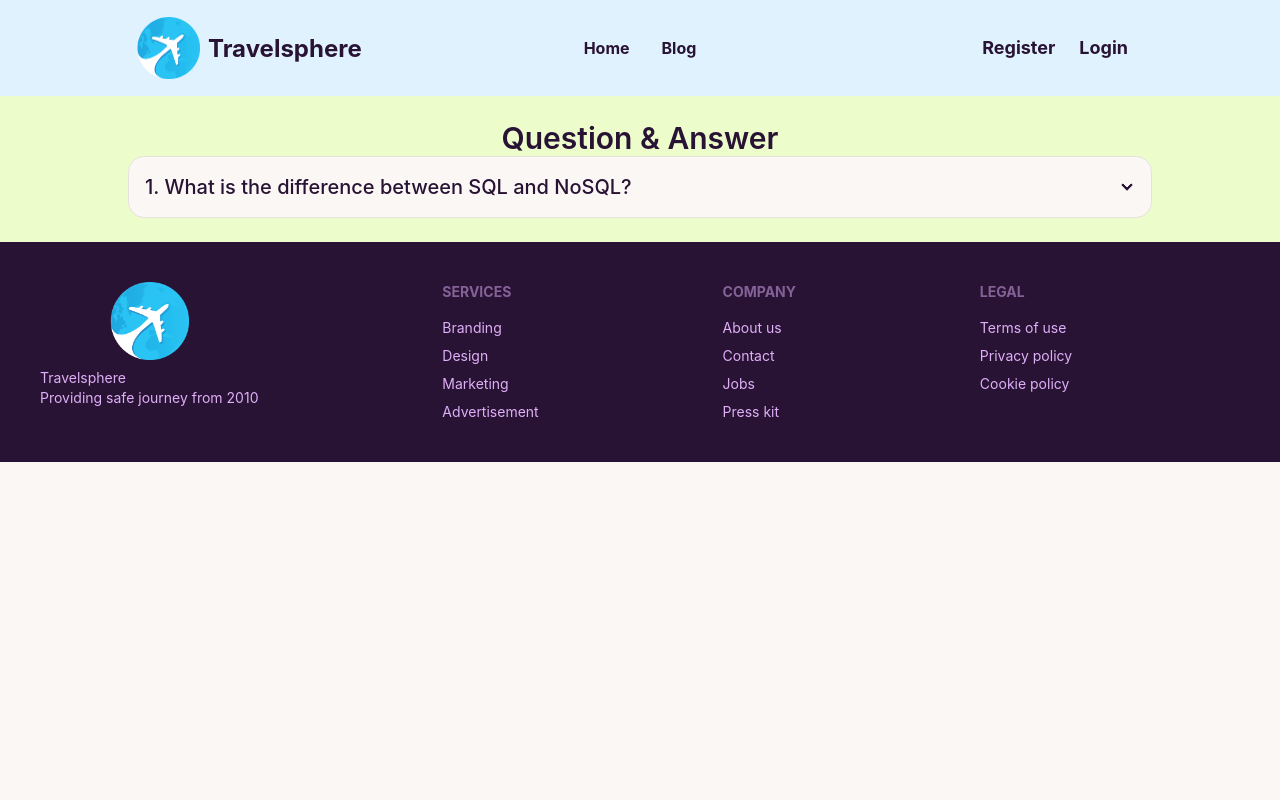
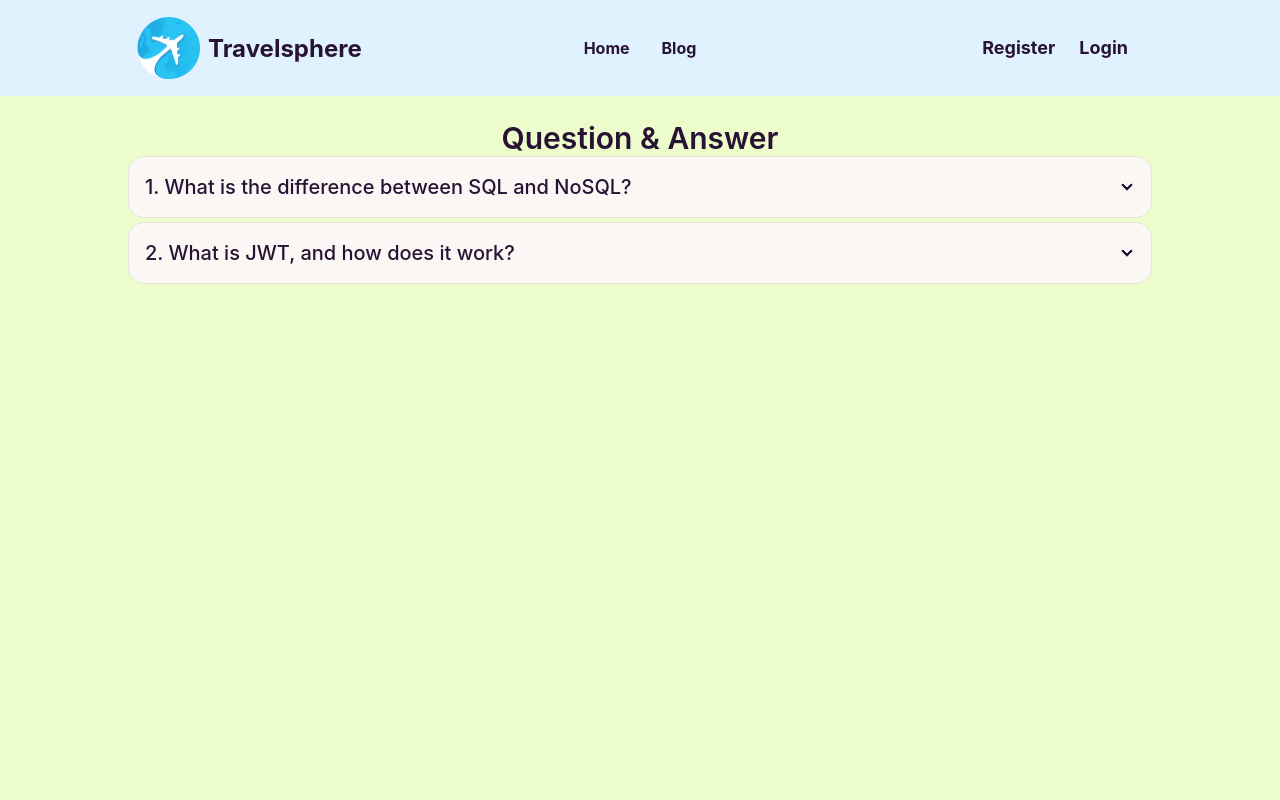
Before and after one commit to yeasin44/travelsphere, a React (Create React App) app: page /blog in a window 1280 px wide. Shown: the top 800 px of the page. Built offline with nearby package versions, Linux system fonts and the light colour scheme; no server answers.

Commit message:
second question added

```diff
--- a/src/components/Blog/Blog.js
+++ b/src/components/Blog/Blog.js
@@ -2,7 +2,7 @@ import React from "react";
 
 const Blog = () => {
   return (
-    <div className=" p-6 bg-lime-100">
+    <div className=" p-6 bg-lime-100 h-screen">
       <div className="max-w-screen-lg mx-auto">
         <h2 className="text-center text-3xl font-semibold">
           Question & Answer
@@ -16,11 +16,35 @@ const Blog = () => {
           </div>
           <div className="collapse-content">
             <p>
-              ANS: SQL is the programming language used to interface with
-              relational databases. (Relational databases model data as records
-              in rows and tables with logical links between them). NoSQL is a
-              class of DBMs that are non-relational and generally do not use
-              SQL.
+              <span className="font-semibold">Ans:</span> SQL is the programming
+              language used to interface with relational databases. (Relational
+              databases model data as records in rows and tables with logical
+              links between them). NoSQL is a class of DBMs that are
+              non-relational and generally do not use SQL.
+            </p>
+          </div>
+        </div>
+        <div
+          tabIndex={0}
+          className="collapse collapse-arrow border border-base-300 bg-base-100 rounded-box mt-1"
+        >
+          <div className="collapse-title text-xl font-medium">
+            2. What is JWT, and how does it work?
+          </div>
+          <div className="collapse-content">
+            <p>
+              <span className="font-semibold">Ans:</span> JSON Web Token (JWT)
+              is an open standard (RFC 7519) that defines a compact and
+              self-contained way for securely transmitting information between
+              parties as a JSON object. This information can be verified and
+              trusted because it is digitally signed. JWTs can be signed using a
+              secret (with the HMAC algorithm) or a public/private key pair
+              using RSA or ECDSA. In authentication, when the user successfully
+              logs in using their credentials, a JSON Web Token will be
+              returned. Since tokens are credentials, great care must be taken
+              to prevent security issues. In general, you should not keep tokens
+              longer than required.You also should not store sensitive session
+              data in browser storage due to lack of security.
             </p>
           </div>
         </div>
```
